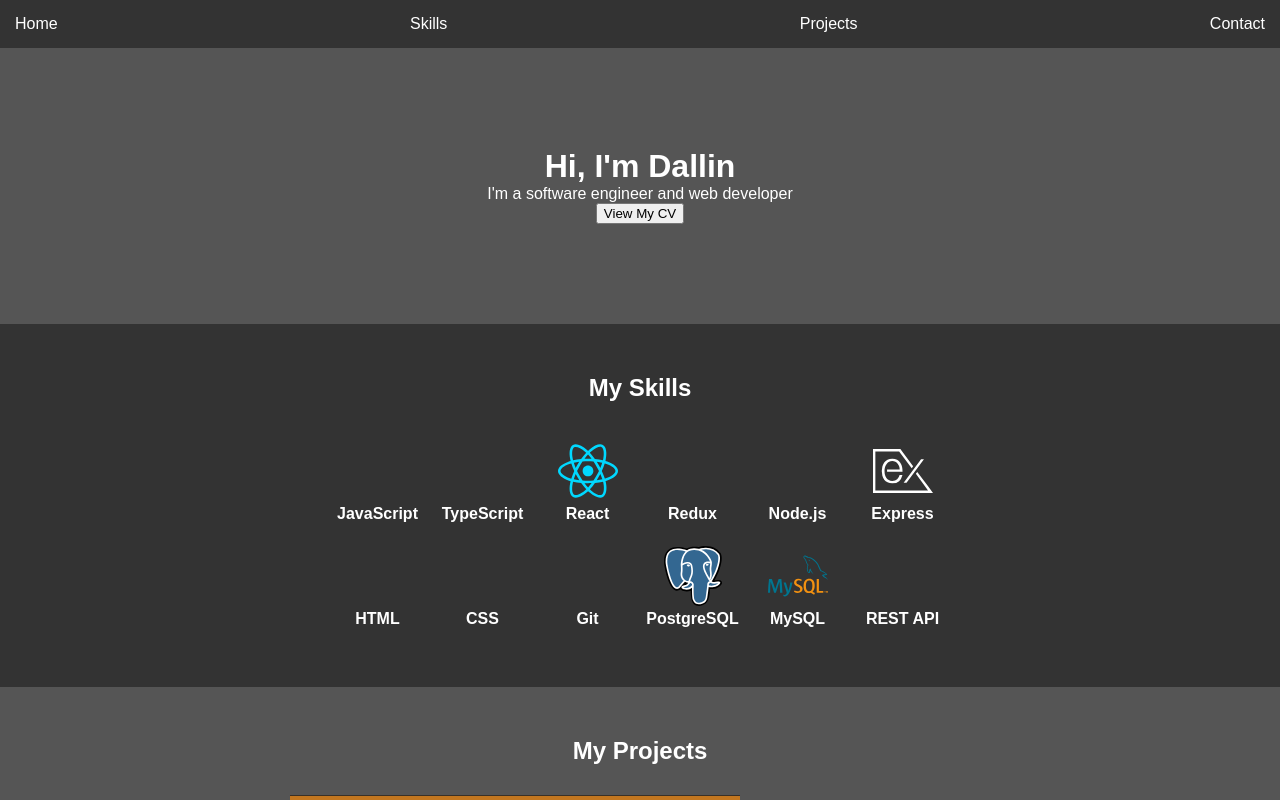
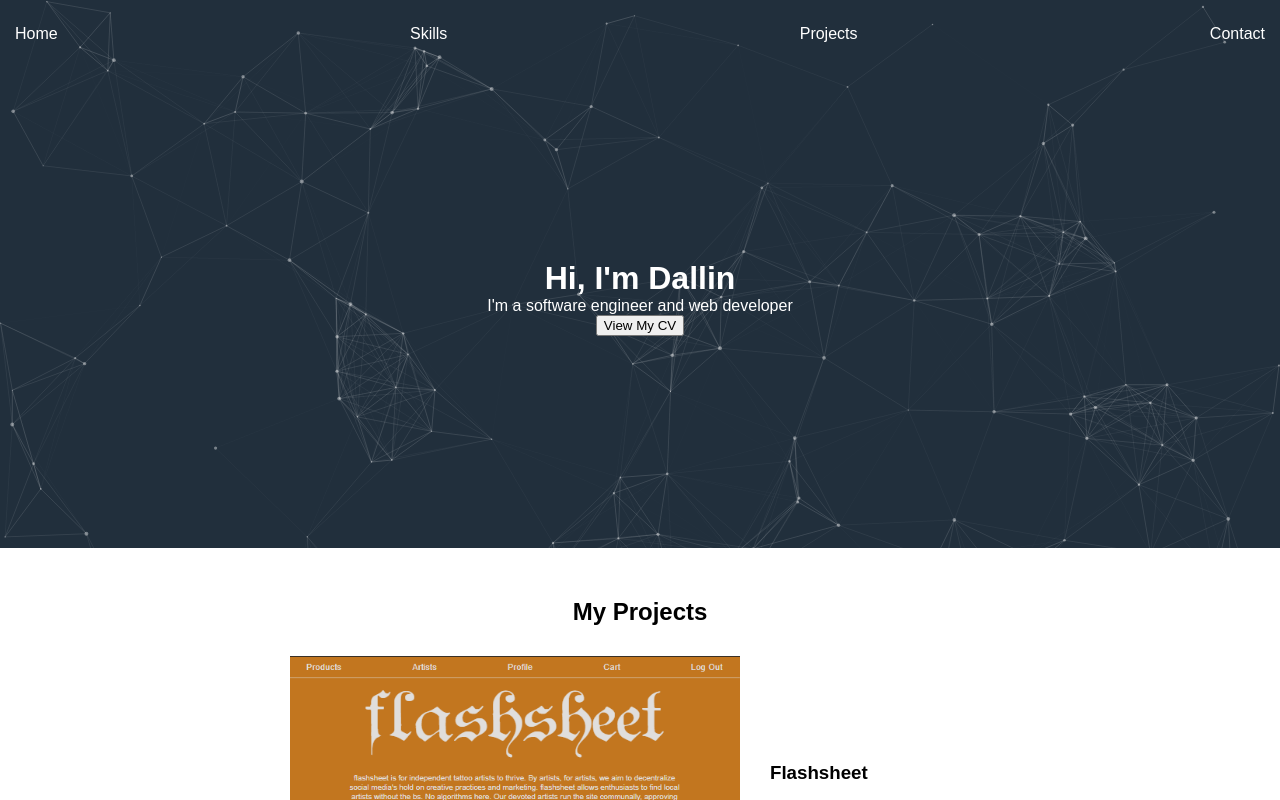
Before and after one commit to dkwhiting/personal-portfolio, a React (Vite) app: page / in a window 1280 px wide. Shown: the top 800 px of the page. Built offline with nearby package versions, Linux system fonts and the light colour scheme; some icons are missing.

Commit message:
Added particle animation

```diff
--- a/package.json
+++ b/package.json
@@ -13,7 +13,9 @@
     "@emotion/react": "^11.10.6",
     "react": "^18.2.0",
     "react-awesome-reveal": "^4.2.3",
-    "react-dom": "^18.2.0"
+    "react-dom": "^18.2.0",
+    "react-particles": "^2.9.3",
+    "tsparticles": "^2.9.3"
   },
   "devDependencies": {
     "@iconify/react": "^4.1.0",
--- a/src/App.css
+++ b/src/App.css
@@ -32,8 +32,9 @@ a:hover {
   align-items: center;
 }
 
-.section:nth-child(odd) {
-  background-color: #555;
+.section:nth-child(even) {
+  color: black;
+  background-color: white;
 }
 
 .section {
@@ -120,3 +121,21 @@ a:hover {
 .project .left img {
   width: 450px;
 }
+
+#home {
+  height: 400px;
+  width: 100%;
+  display: flex;
+  flex-direction: column;
+  justify-content: center;
+  align-items: center;
+}
+
+#tsparticles {
+  width: 100%;
+  height: 100%;
+}
+
+#particle-container {
+  z-index: -1;
+}
--- a/src/App.jsx
+++ b/src/App.jsx
@@ -2,7 +2,8 @@ import './App.css'
 import Header from './Header'
 import Sections from './Sections/Sections'
 import Footer from './Footer'
-import { Fade } from 'react-awesome-reveal'
+import ParticleContainer from './ParticleContainer'
+
 
 
 function App() {
@@ -10,19 +11,10 @@ function App() {
 
   return (
     <div className="App">
-      <Fade
-        direction={"down"}
-        triggerOnce={true}
-      >
-        <Header />
-      </Fade>
-      <Fade direction={"up"}
-        triggerOnce={true}
-      >
-        <Sections />
-      </Fade>
-
+      <Header />
+      <Sections />
       <Footer />
+      <ParticleContainer />
     </div>
   )
 }
--- /dev/null
+++ b/src/ParticleContainer.jsx
@@ -0,0 +1,103 @@
+import React, { useCallback } from 'react'
+import Particles from "react-particles";
+import { loadFull } from "tsparticles";
+
+const ParticleContainer = () => {
+  const particlesInit = useCallback(async engine => {
+    console.log(engine);
+    // you can initiate the tsParticles instance (engine) here, adding custom shapes or presets
+    // this loads the tsparticles package bundle, it's the easiest method for getting everything ready
+    // starting from v2 you can add only the features you need reducing the bundle size
+    await loadFull(engine);
+  }, []);
+
+  const particlesLoaded = useCallback(async container => {
+    await console.log(container);
+  }, []);
+
+  return (
+    <div id="particle-container">
+      <Particles
+        id="tsparticles"
+        init={particlesInit}
+        loaded={particlesLoaded}
+        options={{
+          background: {
+            color: {
+              value: "#212F3C",
+            },
+          },
+          fpsLimit: 120,
+          interactivity: {
+            events: {
+              onClick: {
+                enable: true,
+                mode: "push",
+              },
+              onHover: {
+                enable: true,
+                mode: "grab",
+              },
+              resize: true,
+            },
+            modes: {
+              push: {
+                quantity: 4,
+              },
+              grab: {
+                distance: 100,
+                line_linked: {
+                  opacity: 0.3
+                }
+              },
+            },
+          },
+          particles: {
+            color: {
+              value: "#FFFFFF"
+            },
+            links: {
+              color: "#FFFFFF",
+              distance: 150,
+              enable: true,
+              opacity: 0.1,
+              width: 1,
+            },
+            collisions: {
+              enable: true,
+            },
+            move: {
+              direction: "none",
+              enable: true,
+              outModes: {
+                default: "bounce",
+              },
+              random: true,
+              speed: 3,
+              straight: false,
+            },
+            number: {
+              density: {
+                enable: true,
+                area: 500,
+              },
+              value: 100,
+            },
+            opacity: {
+              value: 0.4,
+            },
+            shape: {
+              type: "circle",
+            },
+            size: {
+              value: { min: .5, max: 2 },
+            },
+          },
+          detectRetina: true,
+        }}
+      />
+    </div>
+  )
+}
+
+export default ParticleContainer
--- a/src/Sections/Home.jsx
+++ b/src/Sections/Home.jsx
@@ -1,12 +1,23 @@
 import React from 'react'
+import { Fade } from 'react-awesome-reveal'
+
+
+
+
 
 const Home = () => {
+
   return (
-    <div id="home" className="section">
-      <h1 className="greeting">Hi, I'm Dallin</h1>
-      <p className="about">I'm a software engineer and web developer</p>
-      <button onClick={""}>View My CV</button>
-    </div>
+    <Fade
+      direction={"down"}
+      triggerOnce={true}
+    >
+      <div id="home">
+        <h1 className="greeting">Hi, I'm Dallin</h1>
+        <p className="about">I'm a software engineer and web developer</p>
+        <button onClick={""}>View My CV</button>
+      </div>
+    </Fade>
   )
 }
 
--- a/src/Sections/Project.jsx
+++ b/src/Sections/Project.jsx
@@ -1,9 +1,15 @@
 import React from 'react'
+import { Fade } from 'react-awesome-reveal'
 
 const Project = ({ project }) => {
 
   console.log(project.imgPath)
   return (
+    <Fade
+      direction={"up"}
+      triggerOnce={true}
+    >
+
       <div className="project">
         <div className="left">
           <img src={project.imgPath} alt={`${project.name} image`} />
@@ -13,6 +19,7 @@ const Project = ({ project }) => {
           <p>{project.description}</p>
         </div>
       </div>
+    </Fade>
   )
 }
 
--- a/src/Sections/Sections.jsx
+++ b/src/Sections/Sections.jsx
@@ -14,10 +14,10 @@ const Sections = () => {
         <Home />
       </div>
       <div className="section">
-        <Skills />
+        <Projects />
       </div>
       <div className="section">
-        <Projects />
+        <Skills />
       </div>
       <div className="section">
         <Contact />
```
Also changed, not shown: 1 other file (tests, documents, lock files or other folders). Lines whose indentation alone changed are shown as unchanged.
